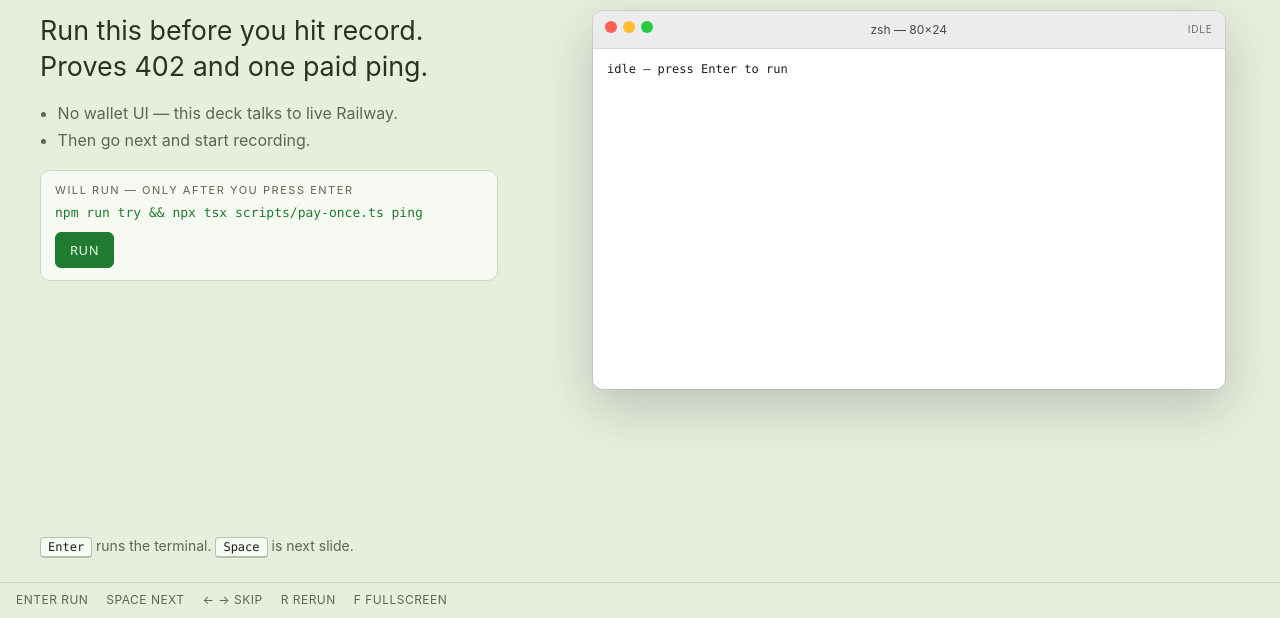
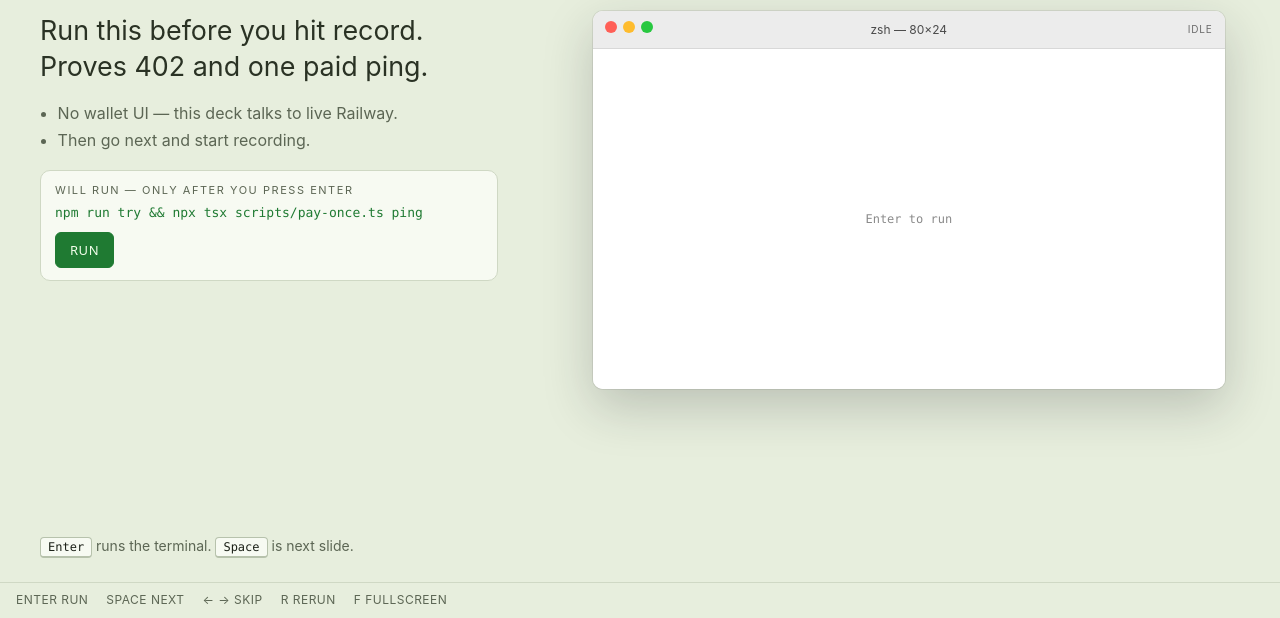
Before and after one commit to ducnmm/fare402, a website: page demo-deck/index.html in a window 1280 px wide. Shown: the part 182-800 px from the top of the page. Drawn offline with Linux system fonts and the light colour scheme.

Commit message:
style: center a short idle prompt in the terminal window

```diff
--- a/demo-deck/app.js
+++ b/demo-deck/app.js
@@ -151,6 +151,7 @@ async function runCurrent() {
   busy = true;
   ran = true;
   abort = new AbortController();
+  term.classList.remove("idle");
   term.textContent = "";
   links.replaceChildren();
   setState("running", "run");
@@ -208,6 +209,7 @@ async function runCurrent() {
 
 function resetTerm(message) {
   term.textContent = message;
+  term.classList.toggle("idle", Boolean(message));
   links.replaceChildren();
   setState("idle", "");
 }
@@ -222,7 +224,7 @@ function go(delta) {
   index = next;
   ran = false;
   const s = slides[index];
-  resetTerm(s.run ? "idle — press Enter to run" : "");
+  resetTerm(s.run ? "Enter to run" : "");
   renderSlide();
 }
 
@@ -251,5 +253,5 @@ document.getElementById("runBtn").addEventListener("click", (e) => {
   void runCurrent();
 });
 
-resetTerm(slides[0].run ? "idle — press Enter to run" : "");
+resetTerm(slides[0].run ? "Enter to run" : "");
 renderSlide();
--- a/demo-deck/styles.css
+++ b/demo-deck/styles.css
@@ -249,6 +249,14 @@ h1 {
   word-break: break-word;
 }
 
+.term.idle {
+  display: flex;
+  align-items: center;
+  justify-content: center;
+  text-align: center;
+  color: #8a8a8a;
+}
+
 .links {
   display: flex;
   flex-wrap: wrap;
```
